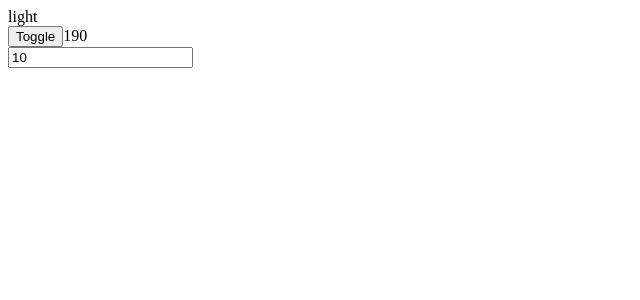
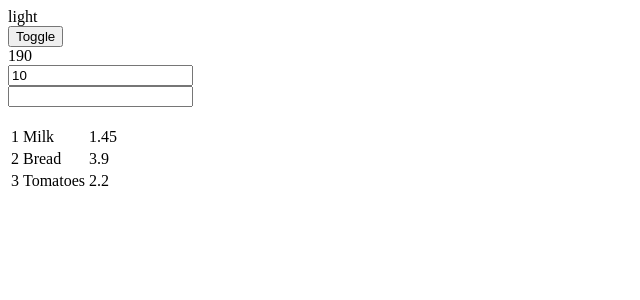
Before and after one commit to snigdharangineni/Light-and-dark-Mode-angular-signals-example, an Angular app: page / in a window 1280 px wide. Shown: the top 300 px of the page, without its empty margins (0-640 px from the left). Built offline with nearby package versions, Linux system fonts and the light colour scheme.

Commit message:
Signals Use case

```diff
--- a/src/app/app.component.html
+++ b/src/app/app.component.html
@@ -2,6 +2,21 @@
 <br>
 <button (click) = "toggleDarkMode()">Toggle</button>
 
+<br>
 <label>{{totalPrice()}}</label>
 <br>
-<input type="number" value={{quantity()}} (change) ="changeQuantity($event)">
+<input type="number" value={{quantity()}} (change)="changeQuantity($event)">
+
+<br>
+<div>
+  <input type="text" (input)="changeFilter($event)"/>
+</div>
+<br>
+<table>
+  <tbody>  <tr *ngFor="let product of filteredProducts()">
+    <td>{{product.id}}</td>
+    <td>{{product.name}}</td>
+    <td>{{product.price}}</td>
+  </tr></tbody>
+
+</table>
--- a/src/app/app.component.ts
+++ b/src/app/app.component.ts
@@ -1,12 +1,13 @@
 import { Component } from '@angular/core';
 import { RouterOutlet } from '@angular/router';
 import { signal, effect, computed } from '@angular/core';
+import { CommonModule } from '@angular/common';
 
 
 @Component({
   selector: 'app-root',
   standalone: true,
-  imports: [RouterOutlet],
+  imports: [RouterOutlet, CommonModule],
   templateUrl: './app.component.html',
   styleUrl: './app.component.css'
 })
@@ -23,6 +24,12 @@ export class AppComponent {
 
   totalPrice = computed(() => this.price * this.quantity())
 
+  products = signal([
+    {id: 1, name: "Milk", price: 1.45},
+    {id: 2, name: "Bread", price: 3.90},
+    {id: 3, name: "Tomatoes", price: 2.20}
+  ])
+
   constructor() {
     effect(() => {
       this.label = this.theme();
@@ -37,4 +44,18 @@ export class AppComponent {
     this.quantity.set((event.target as HTMLInputElement).valueAsNumber);
   }
 
+  filterName = signal('');
+
+  filteredProducts = computed(() => {
+    return this.products().filter(
+      product => product.name
+      .toLowerCase()
+      .includes(this.filterName().toLowerCase()))
+  });
+
+  changeFilter(event: Event) {
+    let newFilterName = (event.target as HTMLInputElement).value;
+    this.filterName.set(newFilterName);
+  }
+
 }
```
